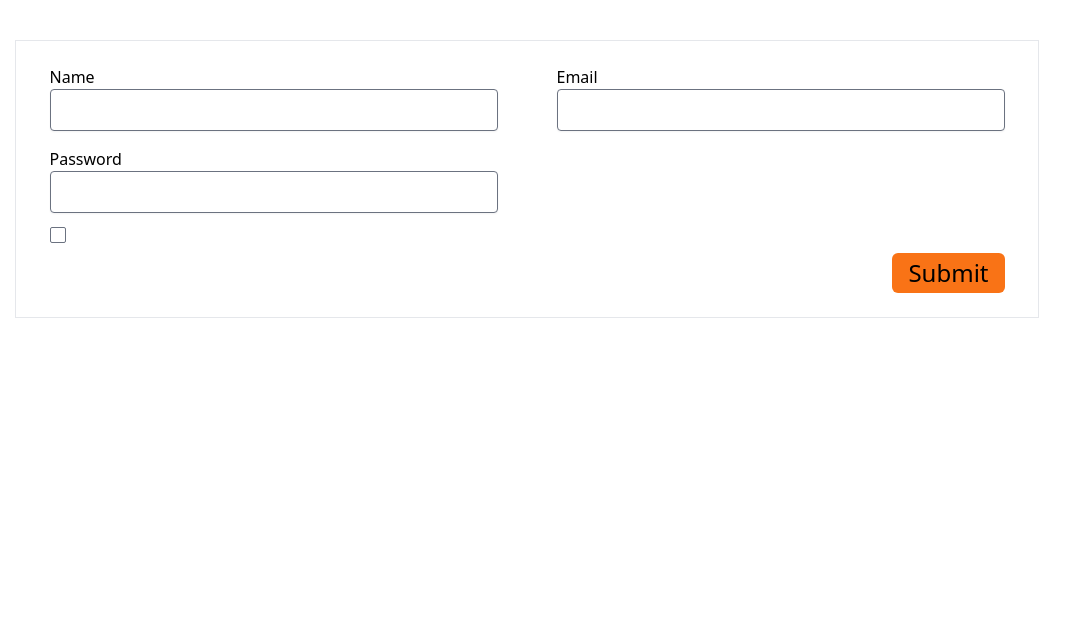
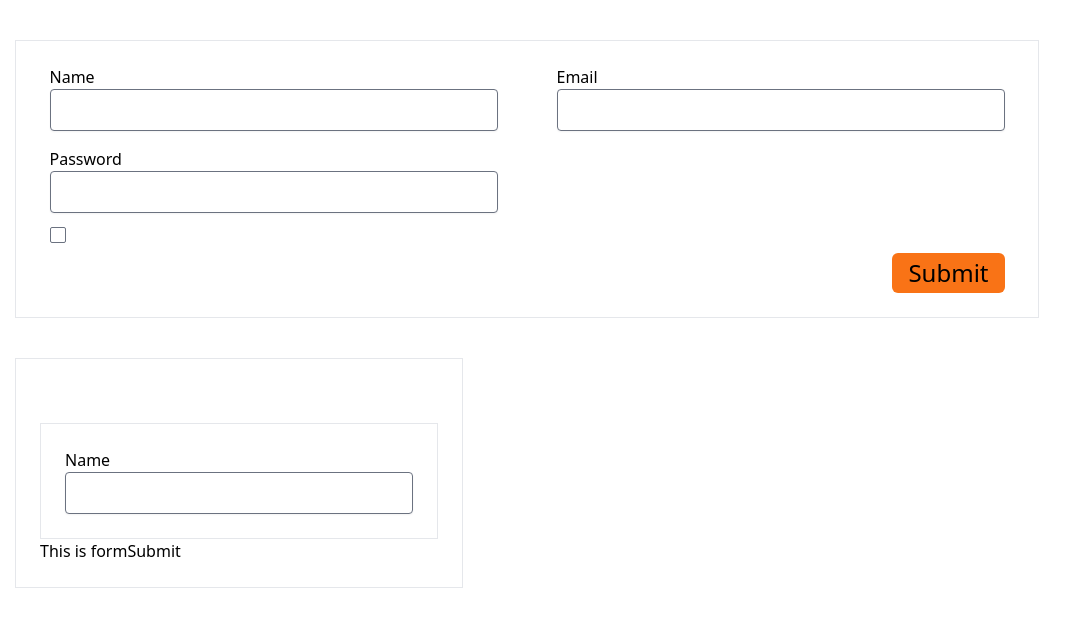
Before and after one commit to Atik074/react-hook-form, a React (Vite) app: page / in a window 1280 px wide. Shown: the top 626 px of the page, without its empty margins (0-1087 px from the left). Built offline with nearby package versions, Linux system fonts and the light colour scheme.

Commit message:
add form another way by  resuseble from and form

```diff
--- /dev/null
+++ b/src/ReuseableForm/index.ts
@@ -0,0 +1,3 @@
+export * from  '.././components/reactHookForm/FormSection';
+export * from  '.././components/reactHookForm/FormSubmit';
+export * from  '.././components/reactHookForm/Form'
--- a/src/components/layout/MainLayout.tsx
+++ b/src/components/layout/MainLayout.tsx
@@ -1,11 +1,39 @@
 import { Outlet } from "react-router-dom";
 import ReactHookForm from "../reactHookForm/ReactHookForm";
+import { Form } from "../reactHookForm/Form";
+import { FormSection } from "../reactHookForm/FormSection";
+import { FormSubmit } from "../reactHookForm/FormSubmit";
+import { FieldValues, useForm } from "react-hook-form";
 
 
 const MainLayout = () => {
+    const {handleSubmit , register , formState:{errors}} = useForm()
+
+    const onSubmit = (data : FieldValues)=>{
+        console.log(data)
+    }
+
     return (
         <div className="w-[1250px] mx-auto">
               <ReactHookForm/>
+             {/* barrel Pattern */}
+             <Form onSubmit={handleSubmit(onSubmit)}>
+                <FormSection>
+
+                <div className="w-full max-w-md">
+                <label className="block" htmlFor="name">Name</label>
+                 <input  type="text" id="name" {...register('name')} />
+
+                   {errors.name && (
+                        <span className="text-red-500 text-md ml-6">{errors?.name?.message}</span>
+                    )}
+
+                    </div>
+
+                </FormSection>
+                <FormSubmit/>
+             </Form>
+            {/* barrel Pattern */}
             <Outlet></Outlet>
         </div>
     );
--- /dev/null
+++ b/src/components/reactHookForm/Form.tsx
@@ -0,0 +1,20 @@
+import { createContext } from "react";
+import cn from "../../util/cn";
+
+export const FormELementContext = createContext<{double: boolean} | null>(null)
+
+export const Form = ({children , onSubmit, double}) => {
+
+    return (
+
+        <FormELementContext.Provider value={{double}}>
+           <form onSubmit={onSubmit}  className={cn("mt-10 w-full   border p-6" ,{
+            "max-w-5xl" : double ,
+            "max-w-md"  : !double
+          })}>
+              <h1> {children}</h1>
+            </form>
+        </FormELementContext.Provider>
+
+    );
+};
--- /dev/null
+++ b/src/components/reactHookForm/FormSection.tsx
@@ -0,0 +1,16 @@
+import { useContext } from "react";
+import { FormELementContext } from "./Form";
+import cn from "../../util/cn";
+
+export const FormSection = ({children}) => {
+  const {double}  = useContext(FormELementContext)
+
+    return (
+        <div className={cn("mt-10 w-full   border p-6" ,{
+            "max-w-5xl" : double ,
+            "max-w-md"  : !double
+          })}>
+            <h1>{children}</h1>
+        </div>
+    );
+};
--- /dev/null
+++ b/src/components/reactHookForm/FormSubmit.tsx
@@ -0,0 +1,8 @@
+
+export const FormSubmit = () => {
+    return (
+        <div>
+            <h1>This is formSubmit</h1>
+        </div>
+    );
+};
--- a/src/components/reactHookForm/ReactHookForm.tsx
+++ b/src/components/reactHookForm/ReactHookForm.tsx
@@ -1,4 +1,4 @@
-import { FieldValues, useForm } from "react-hook-form";
+import { FieldValues, FormProvider, useForm } from "react-hook-form";
 import cn from "../../util/cn";
 import { zodResolver } from "@hookform/resolvers/zod";
 import { TNormalForm, signUpShcema , } from "./Validation";
@@ -8,9 +8,11 @@ import { TNormalForm, signUpShcema , } from "./Validation";
 
 
 const ReactHookForm = () => {
-    const {register , handleSubmit, formState:{errors}} = useForm<TNormalForm>({
+    const methods = useForm<TNormalForm>({
             resolver:zodResolver(signUpShcema)
     })
+
+    const {register , handleSubmit, formState:{errors}}  =methods
 
     const onSubmit = (data:FieldValues) =>{
         console.log(data)
@@ -18,7 +20,8 @@ const ReactHookForm = () => {
    const double = true;
 
     return (
-        <form onSubmit={handleSubmit(onSubmit)}
+        <FormProvider {...methods}>
+             <form onSubmit={methods.handleSubmit(onSubmit)}
          className={cn("mt-10 w-full   border p-6" ,{
            "max-w-5xl" : double ,
            "max-w-md"  : !double
@@ -76,6 +79,9 @@ const ReactHookForm = () => {
          </div>
 
         </form>
+
+        </FormProvider>
+
     );
 };
 
```
